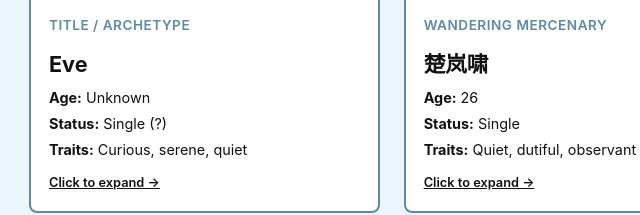
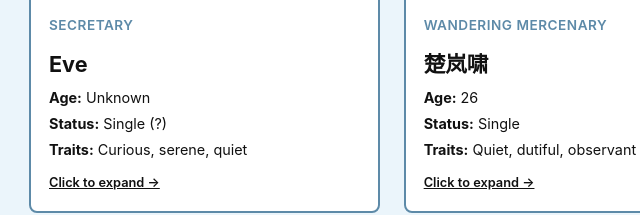
Before and after one commit to mimaloolie/garden-of-eden, a plain HTML site: page index.html in a window 1280 px wide. Shown: the part 440-655 px from the top of the page, 61-701 px from the left. Drawn offline with Linux system fonts and the light colour scheme.

Commit message:
Update index.html

```diff
--- a/index.html
+++ b/index.html
@@ -79,7 +79,7 @@
 const OCs = [
   {
     name: "Eve",
-    role: "Title / Archetype",
+    role: "Secretary",
     img: "https://i.imgur.com/gjQRGpE.jpeg",
     info: { "Age": "Unknown", "Status": "Single (?)", "Traits": "Curious, serene, quiet" },
     story: `Not much is known about Eve's past. It is said that a princess was known to have captured her beauty in the feudal era, however, no official documents remain to confirm the claim. In present day, she is a nocturnal vampire, and works for a corporation called EDEN. EDEN markets itself as a pharmecutical company, but it is an affront to a government funded organization that specializes in keeping rogue supernaturals in check. Eve specifically is the quiet, obedient type, who values discipline and hard work. She chooses her allies based on their work ethic, and ability to handle their composure in high stress situations. She is not very expressive, so it is quite difficult to tell how she feels through facial expression alone.`,
```
